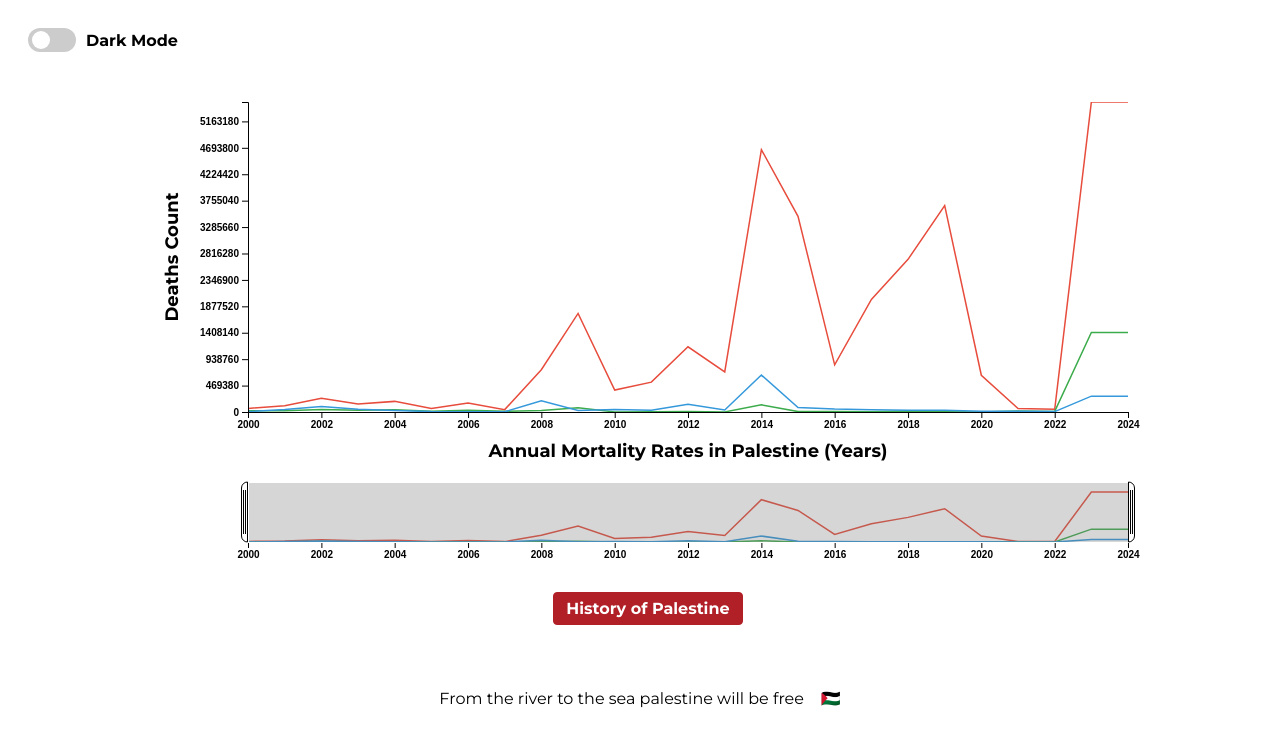
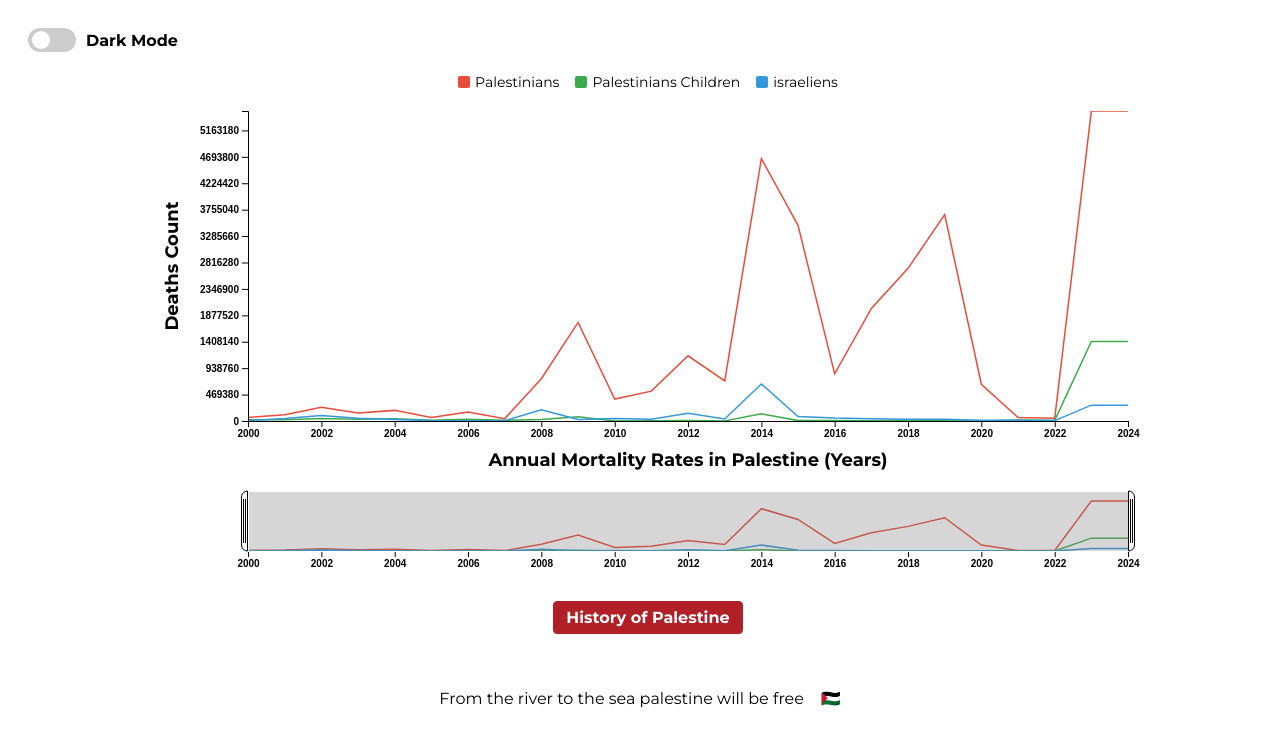
Before and after one commit to MarouaneBenbetka/Palestine-Annual-Death-Count-D3, a plain HTML site: page index.html in a window 1280 px wide. Drawn offline with Linux system fonts and the light colour scheme.

Commit message:
add color key

```diff
--- a/index.html
+++ b/index.html
@@ -13,6 +13,33 @@
 
 <body id="body" class="">
 	<div class="chart-container">
+		<div id="color-key">
+			<div class="color-key">
+				<div class="color-container">
+					<div
+						class="color-box color-1"
+						style="background-color: #e74c3c"
+					></div>
+					<span class="color-label">Palestinians</span>
+				</div>
+				<div class="color-container">
+					<div
+						class="color-box color-2"
+						style="background-color: #3cab4b"
+					></div>
+					<span class="color-label">Palestinians Children</span>
+				</div>
+				<div class="color-container">
+					<div
+						class="color-box color-3"
+						style="background-color: #3498db"
+					></div>
+					<span class="color-label">israeliens </span>
+				</div>
+
+				<!-- Add more color boxes and labels as needed -->
+			</div>
+		</div>
 		<svg width="960" height="500"></svg>
 		<a
 			id="link_button"
--- a/style.css
+++ b/style.css
@@ -151,3 +151,33 @@ svg {
 .dark .tooltip-text-line {
 	color: black !important;
 }
+
+.color-key {
+	display: flex;
+	flex-direction: row;
+	gap: 16px;
+	font-size: 14px;
+	font-weight: 400;
+}
+.color-container {
+	display: flex;
+	flex-direction: row;
+	align-items: center;
+	row-gap: 10px;
+}
+
+.color-box {
+	width: 12px;
+	height: 12px;
+	display: inline-block;
+	margin-right: 5px;
+	vertical-align: middle;
+	border-radius: 2px;
+	transition: all 0.3s ease;
+	transition-delay: 0.2s;
+}
+
+.color-label {
+	display: inline-block;
+	vertical-align: middle;
+}
```
